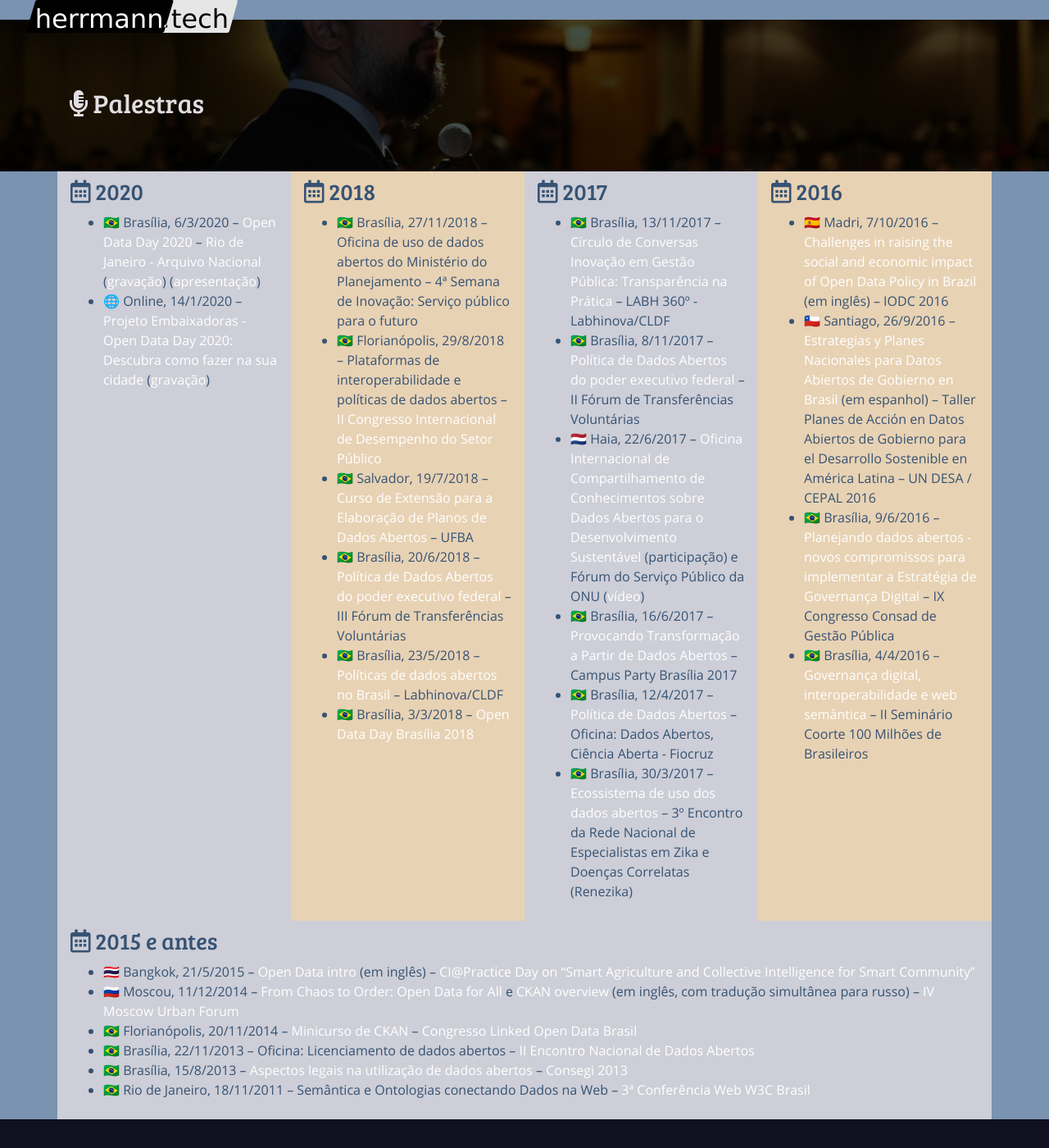
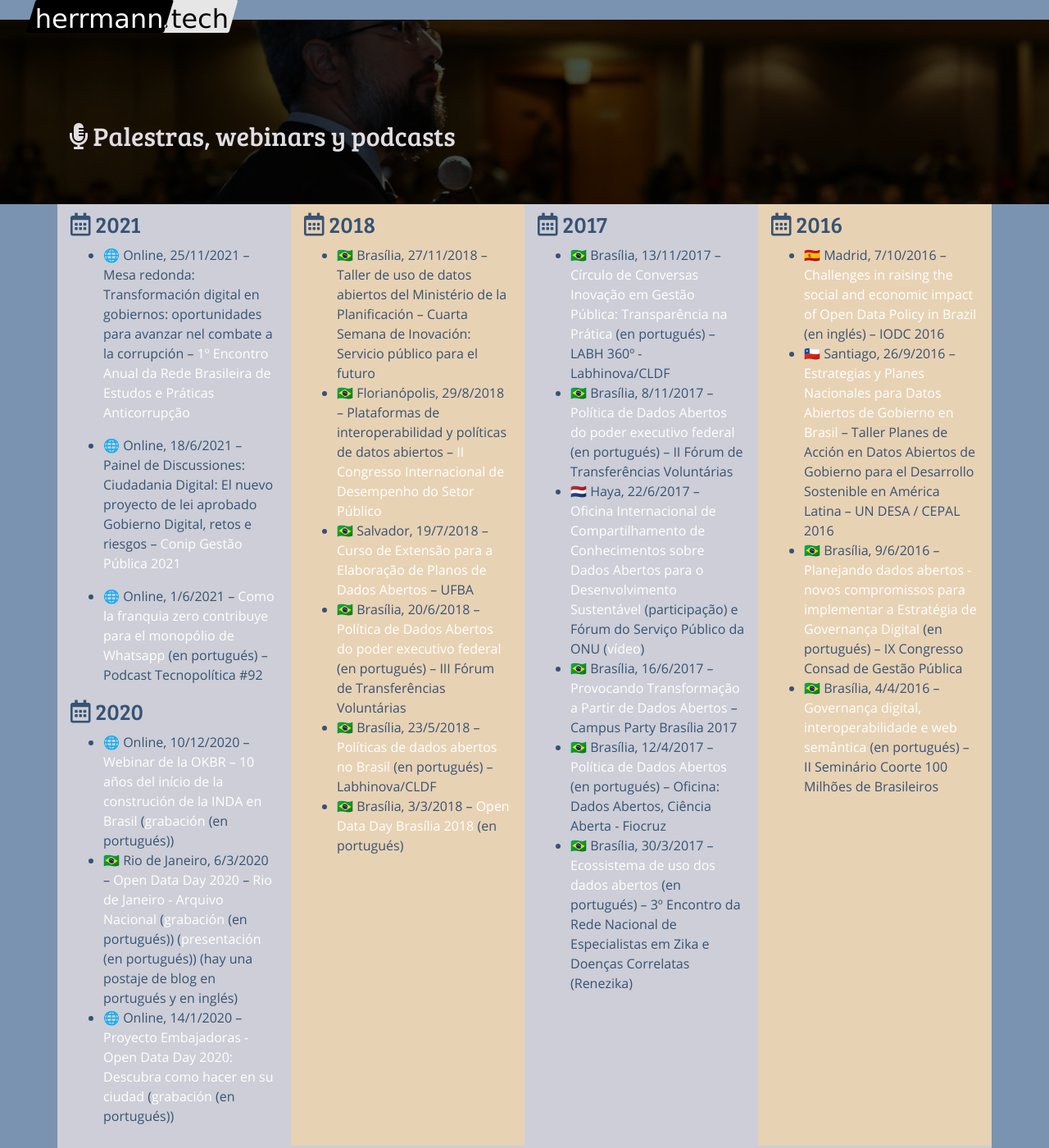
Before and after one commit to augusto-herrmann/augusto-herrmann.github.io, a Jekyll site: the page built from es/index.md, in a window 1280 px wide and 1400 px high, scrolled down 1894 px. Shown: the whole window at 82% size. Built offline with Jekyll 4.4.1, drawn with Linux system fonts in a browser that asks for light colours; nearby versions of some CDN libraries; some of the changed text lies outside the part shown.

Commit message:
Finish first version of Spanish translation, pending review

```diff
--- a/_config.yml
+++ b/_config.yml
@@ -17,6 +17,7 @@
   categories:
     - en
     - pt
+    - es
 
 # pagination
 # paginate: 6
@@ -54,6 +55,9 @@
       If you like this post, you might want to look at these too
     previous_post: "Previous post"
     next_post: "Next post"
+    no_posts:
+      There are no posts yet published in this language. Please check one
+      of the other available languages.
   pt:
     portrait: retrato de Augusto
     bio:
@@ -86,3 +90,38 @@
       Se você gostou desta postagem, você pode querer ver essas também
     previous_post: "Texto anterior"
     next_post: "Próximo texto"
+    no_posts:
+      Ainda não há nenhuma postagem publicada neste idioma. Por favor verifique
+      uma das outras línguas disponíveis.
+  es:
+    portrait: retrato de Augusto
+    bio:
+      es un practicante de la inovación cívica engajado en encontrar medios
+      de mejorar vidas con el uso de datos. Ama los datos abiertos, software
+      libre, la web abierta y semántica, ciencia de datos, ingeniaria de
+      datos, aprendizaje de máquina y procesamiento de lenguaje natural,
+      estuve envolvido en diversos proyectos interesantes al decurso de los
+      años, incluyendo projectar y implementar colaborativamiente la
+      política y el portal de datos abiertos del gobierno federal brasileño,
+      desde 2010 hasta 2018.
+    disclaimer:
+      Las opinones expresas en este artigo son solas las del autor y
+      no necessariamiente corresponden a las posiciones de su empleador
+      y no traen relacíon directa con su trabajo.
+    by: "por"
+    when: "en"
+    image: "imaje"
+    about_author: Sobre el autor
+    licensing_preamble:
+      Los textos de este blog pueden ser utilisados de acuerdo con la licencia
+    license_name: Creative Commons Atribuición-CompartillaIgual 4.0 Internacional
+    license_href: https://creativecommons.org/licenses/by-sa/4.0/deed.pt_BR
+    licensing_supplement: excepto cuando de otra manera especificado.
+    see_also: "Vea tambien"
+    see_also_text:
+      Se te gusta esta postaje, puedes querer ver también estas
+    previous_post: "Texto anterior"
+    next_post: "Próximo texto"
+    no_posts:
+      No hay aún postages disponibles en este idioma. Por favor verifique una
+      de las otras lenguajes disponibles.
--- /dev/null
+++ b/_includes/contact-es.md
@@ -0,0 +1,7 @@
+<section  class="container" id="contact">
+
+## *﻿*{: .far .fa-envelope} Contacto
+
+Para conctarme por e-mail utilise augusto@{domínio de este website}.
+
+</section>
--- a/_includes/latest-posts.md
+++ b/_includes/latest-posts.md
@@ -2,7 +2,11 @@
 {% assign posts=site.posts | where:"lang", page.lang %}
 
 <div class="row">
+{% if len(posts) > 0 %}
 {% for post in posts limit: 3 %}
 * [{{ post.title }}]({{ post.url | relative_url }})
 {% endfor %}
+{% else %}
+{{ site.t[page.lang].no_posts }}
+{% endif %}
 </div>
--- a/es/index.md
+++ b/es/index.md
@@ -39,12 +39,12 @@
     [datos](https://dados.gov.br/dataset/raio-x-da-administracao-publica-federal),
     usando un stack de software libre incluyendo Apache Airflow
   - |
-    ### aprendizagem de máquina
+    ### aprendizaje de máquina
 
-    pesquisa de [mestrado em gestão do conhecimento e tecnologia da informação](https://bdtd.ucb.br:8443/jspui/handle/123456789/1356)
-    usou técnicas de processamento de linguagem natural e aprendizagem de
-    máquina para construir automaticamente glossários a partir de definições
-    existentes em textos legislativos
+    investigación de [mestrado em gestión del conocimiento y tecnología de la información](https://bdtd.ucb.br:8443/jspui/handle/123456789/1356)
+    utilijó técnicas de processamiento de linguaje natural y aprendizaje de
+    máquina para construyir automaticamiente glossários a partir de definiciones
+    existentes en textos legislativos
 ---
 
 {% include profiles.md %}
@@ -54,9 +54,9 @@
 <section id="publications">
 <div class="container">
 
-## *﻿*{: .fas .fa-feather-alt} Publicações
+## *﻿*{: .fas .fa-feather-alt} Publicaciones
 
-* [Extração automática de definições: um estudo de caso em textos legislativos](https://bdtd.ucb.br:8443/jspui/handle/123456789/1356) -- dissertação de mestrado na Universidade Católica de Brasília -- [apresentação de defesa](https://www.slideshare.net/AugustoHerrmannBatis/extrao-automtica-de-definies-um-estudo-de-caso-em-textos-legislativos)
+* [Extração automática de definições: um estudo de caso em textos legislativos](https://bdtd.ucb.br:8443/jspui/handle/123456789/1356) -- disertación de mestrado en la Universidad Católica de Brasília -- [apresentação de defesa](https://www.slideshare.net/AugustoHerrmannBatis/extrao-automtica-de-definies-um-estudo-de-caso-em-textos-legislativos)
 * [Extracting definitions from brazilian legal texts](http://link.springer.com/chapter/10.1007/978-3-642-31137-6_48) (em inglês) -- Computational Science and Its Applications – ICCSA 2012 / Springer
 * [A Revolução dos Dados Abertos](https://pt-br.libreoffice.org/assets/Uploads/PT-BR-Documents/Magazine/LM-ED02.pdf) -- LibreOffice Magazine, Ano 1, Edição 2, Dezembro de 2012
 * [Infraestrutura nacional de dados abertos](http://banco.consad.org.br/handle/123456789/854) -- Conselho Nacional de Secretários de Estado de Administração (Consad)
@@ -69,11 +69,11 @@
 <section id="blog">
 <div class="container">
 
-## *﻿*{: .fas .fa-pencil-alt} Últimas postagens
+## *﻿*{: .fas .fa-pencil-alt} Últimas postajes
 
 {% include latest-posts.md %}
 
-Para mais postagens, por favor veja [o blog](blog).
+Para más postajes, por favor vea [el blog](blog).
 
 </div>
 </section>
@@ -82,7 +82,7 @@
 <div class="long-h">
 <div class="container">
 
-## *﻿*{: .fas .fa-microphone-alt} Palestras
+## *﻿*{: .fas .fa-microphone-alt} Palestras, webinars y podcasts
 
 </div>
 </div>
@@ -94,10 +94,30 @@
 <div class="col item">
 <div class="content">
 
+### *﻿*{: .far .fa-calendar-alt} 2021
+
+* 🌐 Online, 25/11/2021 -- Mesa redonda: Transformación digital en
+  gobiernos: oportunidades para avanzar nel combate a la corrupción --
+[1º Encontro Anual da Rede Brasileira de Estudos e Práticas Anticorrupção](https://transparenciainternacional.org.br/posts/brasil-passa-a-contar-com-rede-de-especialistas-para-estudar-a-corrupcao/)
+
+* 🌐 Online, 18/6/2021 -- Painel de Discussiones: Ciudadania Digital: El nuevo
+  proyecto de lei aprobado Gobierno Digital, retos e riesgos --
+  [Conip Gestão Pública 2021](https://www.conipevento.com.br/)
+
+* 🌐 Online, 1/6/2021 -- [Como la franquia zero contribuye para el monopólio de Whatsapp](https://www.youtube.com/watch?v=gcJ7RnbMjE8) (en portugués)
+  -- Podcast Tecnopolítica #92
+
 ### *﻿*{: .far .fa-calendar-alt} 2020
 
-* 🇧🇷 Brasília, 6/3/2020 -- [Open Data Day 2020](https://opendataday.org) -- [Rio de Janeiro - Arquivo Nacional](http://arquivonacional.gov.br/br/ultimas-noticias/2043-6-de-marco-open-data-day-no-arquivo-nacional) ([gravação](https://www.youtube.com/watch?v=-1mR2gz_4Hg)) ([apresentação](https://pt.slideshare.net/AugustoHerrmannBatis/open-data-day-2020-arquivo-nacional-rio-de-janeiro))
-* 🌐 Online, 14/1/2020 -- [Projeto Embaixadoras - Open Data Day 2020: Descubra como fazer na sua cidade](https://embaixadoras.ok.org.br/civic%20tech/open%20data%20day%202020/2020/01/21/live-open-data-day-2020/) ([gravação](https://www.youtube.com/watch?v=MGceIuNm2xY))
+{% assign linked_post=site.posts | where:"ref", "2021-03-08-open-data-in-perspectives-an-account-of-open-data-day-2020-rio-at-the-national-archives" | where:"lang", page.lang %}
+
+* 🌐 Online, 10/12/2020 -- [Webinar de la OKBR – 10 años del início de la construción de la INDA en Brasil](https://www.ok.org.br/noticia/webinar-celebra-10-anos-da-infraestrutura-nacional-de-dados-abertos-no-brasil/) ([grabación](https://www.youtube.com/watch?v=1rCsoU7XSdM) (en portugués))
+* 🇧🇷 Rio de Janeiro, 6/3/2020 -- [Open Data Day 2020](https://opendataday.org)
+  -- [Rio de Janeiro - Arquivo Nacional](http://arquivonacional.gov.br/br/ultimas-noticias/2043-6-de-marco-open-data-day-no-arquivo-nacional)
+  ([grabación](https://www.youtube.com/watch?v=-1mR2gz_4Hg) (en portugués))
+  ([presentación](https://pt.slideshare.net/AugustoHerrmannBatis/open-data-day-2020-arquivo-nacional-rio-de-janeiro) (en portugués))
+  (hay una postaje de blog en portugués y en inglés)
+* 🌐 Online, 14/1/2020 -- [Proyecto Embajadoras - Open Data Day 2020: Descubra como hacer en su ciudad](https://embaixadoras.ok.org.br/civic%20tech/open%20data%20day%202020/2020/01/21/live-open-data-day-2020/) ([grabación](https://www.youtube.com/watch?v=MGceIuNm2xY) (en portugués))
 
 </div>
 </div>
@@ -106,12 +126,12 @@
 
 ### *﻿*{: .far .fa-calendar-alt} 2018
 
-* 🇧🇷 Brasília, 27/11/2018 -- Oficina de uso de dados abertos do Ministério do Planejamento -- 4ª Semana de Inovação: Serviço público para o futuro
-* 🇧🇷 Florianópolis, 29/8/2018 -- Plataformas de interoperabilidade e políticas de dados abertos -- [II Congresso Internacional de Desempenho do Setor Público](http://cidesp.com.br/index.php/Icidesp/index/pages/view/2cidesp-programacao)
+* 🇧🇷 Brasília, 27/11/2018 -- Taller de uso de datos abiertos del Ministério de la Planificación -- Cuarta Semana de Inovación: Servicio público para el futuro
+* 🇧🇷 Florianópolis, 29/8/2018 -- Plataformas de interoperabilidad y políticas de datos abiertos -- [II Congresso Internacional de Desempenho do Setor Público](http://cidesp.com.br/index.php/Icidesp/index/pages/view/2cidesp-programacao)
 * 🇧🇷 Salvador, 19/7/2018 -- [Curso de Extensão para a Elaboração de Planos de Dados Abertos](http://www.adm.ufba.br/pt-br/noticia/curso-extensao-plano-dados-abertos) -- UFBA
-* 🇧🇷 Brasília, 20/6/2018 -- [Política de Dados Abertos do poder executivo federal](https://www.slideshare.net/AugustoHerrmannBatis/poltica-de-dados-abertos-do-poder-executivo-federal-102729913) -- III Fórum de Transferências Voluntárias
-* 🇧🇷 Brasília, 23/5/2018 -- [Políticas de dados abertos no Brasil](https://www.slideshare.net/AugustoHerrmannBatis/polticas-de-dados-abertos) -- Labhinova/CLDF
-* 🇧🇷 Brasília, 3/3/2018 -- [Open Data Day Brasília 2018](https://www.youtube.com/watch?v=Hl7vyxqKQEY)
+* 🇧🇷 Brasília, 20/6/2018 -- [Política de Dados Abertos do poder executivo federal](https://www.slideshare.net/AugustoHerrmannBatis/poltica-de-dados-abertos-do-poder-executivo-federal-102729913) (en portugués) -- III Fórum de Transferências Voluntárias
+* 🇧🇷 Brasília, 23/5/2018 -- [Políticas de dados abertos no Brasil](https://www.slideshare.net/AugustoHerrmannBatis/polticas-de-dados-abertos) (en portugués) -- Labhinova/CLDF
+* 🇧🇷 Brasília, 3/3/2018 -- [Open Data Day Brasília 2018](https://www.youtube.com/watch?v=Hl7vyxqKQEY) (en portugués)
 
 </div>
 </div>
@@ -120,12 +140,12 @@
 
 ### *﻿*{: .far .fa-calendar-alt} 2017
 
-* 🇧🇷 Brasília, 13/11/2017 -- [Círculo de Conversas Inovação em Gestão Pública: Transparência na Prática](https://www.facebook.com/cldfnoticias/videos/566455077035715/) -- LABH 360º - Labhinova/CLDF
-* 🇧🇷 Brasília, 8/11/2017 -- [Política de Dados Abertos do poder executivo federal](https://www.slideshare.net/AugustoHerrmannBatis/poltica-de-dados-abertos-ii-frum-de-transferncias-voluntrias-81763987) -- II Fórum de Transferências Voluntárias
-* 🇳🇱 Haia, 22/6/2017 -- [Oficina Internacional de Compartilhamento de Conhecimentos sobre Dados Abertos para o Desenvolvimento Sustentável](https://publicadministration.un.org/en/news-and-events/calendar/ModuleID/1146/ItemID/2942/mctl/EventDetails) (participação) e Fórum do Serviço Público da ONU ([vídeo](https://www.youtube.com/watch?v=KTLoIHrSex0))
+* 🇧🇷 Brasília, 13/11/2017 -- [Círculo de Conversas Inovação em Gestão Pública: Transparência na Prática](https://www.facebook.com/cldfnoticias/videos/566455077035715/) (en portugués) -- LABH 360º - Labhinova/CLDF
+* 🇧🇷 Brasília, 8/11/2017 -- [Política de Dados Abertos do poder executivo federal](https://www.slideshare.net/AugustoHerrmannBatis/poltica-de-dados-abertos-ii-frum-de-transferncias-voluntrias-81763987) (en portugués) -- II Fórum de Transferências Voluntárias
+* 🇳🇱 Haya, 22/6/2017 -- [Oficina Internacional de Compartilhamento de Conhecimentos sobre Dados Abertos para o Desenvolvimento Sustentável](https://publicadministration.un.org/en/news-and-events/calendar/ModuleID/1146/ItemID/2942/mctl/EventDetails) (participação) e Fórum do Serviço Público da ONU ([vídeo](https://www.youtube.com/watch?v=KTLoIHrSex0))
 * 🇧🇷 Brasília, 16/6/2017 -- [Provocando Transformação a Partir de Dados Abertos](https://campuse.ro/events/campus-party-brasilia-2017/workshop/provocando-transformacao-a-partir-de-dados-abertos-como-o-serenata-de-amor-e-as-diferentonas-podem-inspirar-seu-modelo-de-negocios/) -- Campus Party Brasília 2017
-* 🇧🇷 Brasília, 12/4/2017 -- [Política de Dados Abertos](https://www.slideshare.net/AugustoHerrmannBatis/oficina-dados-abertos-cincia-aberta-poltica-de-dados-abertos) -- Oficina: Dados Abertos, Ciência Aberta - Fiocruz
-* 🇧🇷 Brasília, 30/3/2017 -- [Ecossistema de uso dos dados abertos](https://www.slideshare.net/AugustoHerrmannBatis/ecossistema-de-uso-dos-dados-abertos) -- 3º Encontro da Rede Nacional de Especialistas em Zika e Doenças Correlatas (Renezika)
+* 🇧🇷 Brasília, 12/4/2017 -- [Política de Dados Abertos](https://www.slideshare.net/AugustoHerrmannBatis/oficina-dados-abertos-cincia-aberta-poltica-de-dados-abertos) (en portugués) -- Oficina: Dados Abertos, Ciência Aberta - Fiocruz
+* 🇧🇷 Brasília, 30/3/2017 -- [Ecossistema de uso dos dados abertos](https://www.slideshare.net/AugustoHerrmannBatis/ecossistema-de-uso-dos-dados-abertos) (en portugués) -- 3º Encontro da Rede Nacional de Especialistas em Zika e Doenças Correlatas (Renezika)
 
 </div>
 </div>
@@ -134,10 +154,10 @@
 
 ### *﻿*{: .far .fa-calendar-alt} 2016
 
-* 🇪🇸 Madri, 7/10/2016 -- [Challenges in raising the social and economic impact of Open Data Policy in Brazil](https://www.slideshare.net/AugustoHerrmannBatis/challenges-in-raising-the-social-and-economic-impact-of-open-data-policy-in-brazil-iodc-2016) (em inglês) -- IODC 2016
-* 🇨🇱 Santiago, 26/9/2016 -- [Estrategias y Planes Nacionales para Datos Abiertos de Gobierno en Brasil](https://www.slideshare.net/AugustoHerrmannBatis/estrategias-y-planes-nacionales-para-datos-abiertos-de-gobierno-en-brasil) (em espanhol) -- Taller Planes de Acción en Datos Abiertos de Gobierno para el Desarrollo Sostenible en América Latina – UN DESA / CEPAL 2016
-* 🇧🇷 Brasília, 9/6/2016 -- [Planejando dados abertos - novos compromissos para implementar a Estratégia de Governança Digital](https://www.slideshare.net/AugustoHerrmannBatis/planejando-dados-abertos-novos-compromissos-para-implementar-a-estratgia-de-governana-digital) -- IX Congresso Consad de Gestão Pública
-* 🇧🇷 Brasília, 4/4/2016 -- [Governança digital, interoperabilidade e web semântica](https://www.slideshare.net/AugustoHerrmannBatis/governana-digital-interoperabilidade-e-web-semntica-ii-seminrio-coorte-100-milhes-de-brasileiros) -- II Seminário Coorte 100 Milhões de Brasileiros
+* 🇪🇸 Madrid, 7/10/2016 -- [Challenges in raising the social and economic impact of Open Data Policy in Brazil](https://www.slideshare.net/AugustoHerrmannBatis/challenges-in-raising-the-social-and-economic-impact-of-open-data-policy-in-brazil-iodc-2016) (en inglés) -- IODC 2016
+* 🇨🇱 Santiago, 26/9/2016 -- [Estrategias y Planes Nacionales para Datos Abiertos de Gobierno en Brasil](https://www.slideshare.net/AugustoHerrmannBatis/estrategias-y-planes-nacionales-para-datos-abiertos-de-gobierno-en-brasil) -- Taller Planes de Acción en Datos Abiertos de Gobierno para el Desarrollo Sostenible en América Latina – UN DESA / CEPAL 2016
+* 🇧🇷 Brasília, 9/6/2016 -- [Planejando dados abertos - novos compromissos para implementar a Estratégia de Governança Digital](https://www.slideshare.net/AugustoHerrmannBatis/planejando-dados-abertos-novos-compromissos-para-implementar-a-estratgia-de-governana-digital) (en portugués) -- IX Congresso Consad de Gestão Pública
+* 🇧🇷 Brasília, 4/4/2016 -- [Governança digital, interoperabilidade e web semântica](https://www.slideshare.net/AugustoHerrmannBatis/governana-digital-interoperabilidade-e-web-semntica-ii-seminrio-coorte-100-milhes-de-brasileiros) (en portugués) -- II Seminário Coorte 100 Milhões de Brasileiros
 
 </div>
 </div>
@@ -149,14 +169,14 @@
 <div class="col item">
 <div class="content">
 
-### *﻿*{: .far .fa-calendar-alt} 2015 e antes
+### *﻿*{: .far .fa-calendar-alt} 2015 y antes
 
-* 🇹🇭 Bangkok, 21/5/2015 -- [Open Data intro](https://www.youtube.com/watch?v=NQTuBuvBfrM) (em inglês) -- [CI@Practice Day on “Smart Agriculture and Collective Intelligence for Smart Community”](https://uknowcoe.wordpress.com/2015/05/21/%E0%B8%AA%E0%B8%B1%E0%B8%A1%E0%B8%A1%E0%B8%99%E0%B8%B2%E0%B9%80%E0%B8%8A%E0%B8%B4%E0%B8%87%E0%B8%9B%E0%B8%8F%E0%B8%B4%E0%B8%9A%E0%B8%B1%E0%B8%95%E0%B8%B4%E0%B8%81%E0%B8%B2%E0%B8%A3-cipractice-day-on/)
-* 🇷🇺 Moscou, 11/12/2014 -- [From Chaos to Order: Open Data for All](https://www.youtube.com/watch?v=vYU6-BRyjXA) e [CKAN overview](https://www.slideshare.net/AugustoHerrmannBatis/ckan-overview) (em inglês, com tradução simultânea para russo) -- [IV Moscow Urban Forum](https://mosurbanforum.com/archive/2014/)
-* 🇧🇷 Florianópolis, 20/11/2014 -- [Minicurso de CKAN](https://www.slideshare.net/AugustoHerrmannBatis/minicurso-de-ckan) -- [Congresso Linked Open Data Brasil](https://noticias.ufsc.br/2014/11/ufsc-recebe-congresso-brasileiro-linked-open-data-de-19-a-21-de-novembro/)
-* 🇧🇷 Brasília, 22/11/2013 -- Oficina: Licenciamento de dados abertos -- [II Encontro Nacional de Dados Abertos](http://wiki.dados.gov.br/II-Encontro-Nacional-de-Dados-Abertos.ashx)
-* 🇧🇷 Brasília, 15/8/2013 -- [Aspectos legais na utilização de dados abertos](https://www.slideshare.net/AugustoHerrmannBatis/aspectos-legais-na-utilizao-de-dados-abertos) -- [Consegi 2013](https://blog.consegi.gov.br/post/58364990791/voc%C3%AA-sabe-o-que-s%C3%A3o-dados-abertos)
-* 🇧🇷 Rio de Janeiro, 18/11/2011 -- Semântica e Ontologias conectando Dados na Web -- [3ª Conferência Web W3C Brasil](https://conferenciaweb.w3c.br/2011/)
+* 🇹🇭 Bangkok, 21/5/2015 -- [Open Data intro](https://www.youtube.com/watch?v=NQTuBuvBfrM) (en inglés) -- [CI@Practice Day on “Smart Agriculture and Collective Intelligence for Smart Community”](https://uknowcoe.wordpress.com/2015/05/21/%E0%B8%AA%E0%B8%B1%E0%B8%A1%E0%B8%A1%E0%B8%99%E0%B8%B2%E0%B9%80%E0%B8%8A%E0%B8%B4%E0%B8%87%E0%B8%9B%E0%B8%8F%E0%B8%B4%E0%B8%9A%E0%B8%B1%E0%B8%95%E0%B8%B4%E0%B8%81%E0%B8%B2%E0%B8%A3-cipractice-day-on/)
+* 🇷🇺 Moscu, 11/12/2014 -- [From Chaos to Order: Open Data for All](https://www.youtube.com/watch?v=vYU6-BRyjXA) e [CKAN overview](https://www.slideshare.net/AugustoHerrmannBatis/ckan-overview) (en inglés, com tradución simultanea para ruso) -- [IV Moscow Urban Forum](https://mosurbanforum.com/archive/2014/)
+* 🇧🇷 Florianópolis, 20/11/2014 -- [Minicurso de CKAN](https://www.slideshare.net/AugustoHerrmannBatis/minicurso-de-ckan) (en portugués) -- [Congresso Linked Open Data Brasil](https://noticias.ufsc.br/2014/11/ufsc-recebe-congresso-brasileiro-linked-open-data-de-19-a-21-de-novembro/)
+* 🇧🇷 Brasília, 22/11/2013 -- Taller: Licenciamento de datos abiertos -- [II Encontro Nacional de Dados Abertos](http://wiki.dados.gov.br/II-Encontro-Nacional-de-Dados-Abertos.ashx)
+* 🇧🇷 Brasília, 15/8/2013 -- [Aspectos legais na utilização de dados abertos](https://www.slideshare.net/AugustoHerrmannBatis/aspectos-legais-na-utilizao-de-dados-abertos) (en portugués) -- [Consegi 2013](https://blog.consegi.gov.br/post/58364990791/voc%C3%AA-sabe-o-que-s%C3%A3o-dados-abertos)
+* 🇧🇷 Rio de Janeiro, 18/11/2011 -- Semántica y Ontologias conectando Datos en la Web -- [3ª Conferência Web W3C Brasil](https://conferenciaweb.w3c.br/2011/)
 
 </div>
 </div>
@@ -169,6 +189,6 @@
 
 <footer>
 
-{% include contact-pt.md %}
+{% include contact-es.md %}
 
 </footer>
```
Also changed, not shown: _includes/paginated-posts.md (+4 -0 lines), es/blog/index.md (added, +30 -0 lines).
